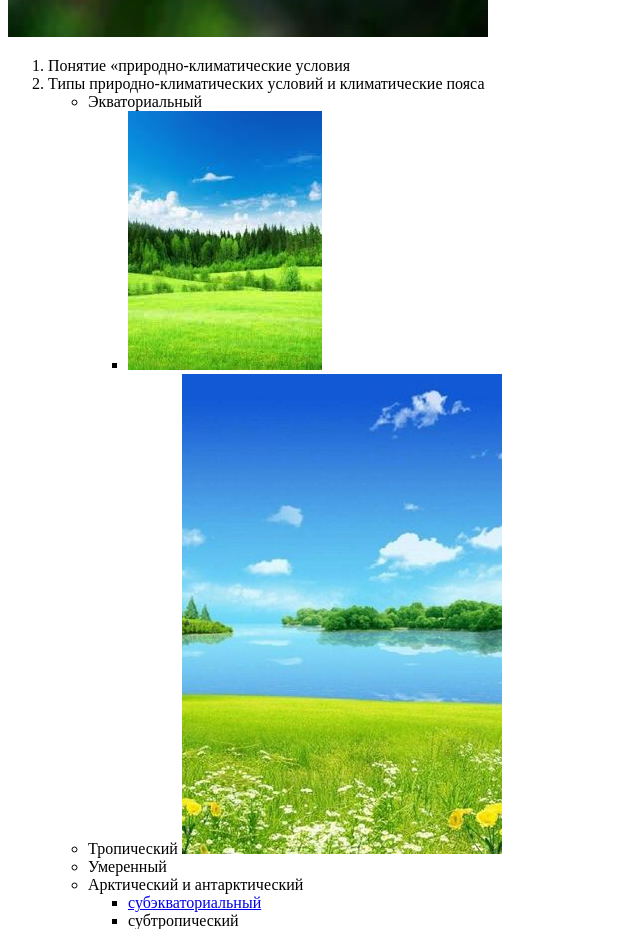
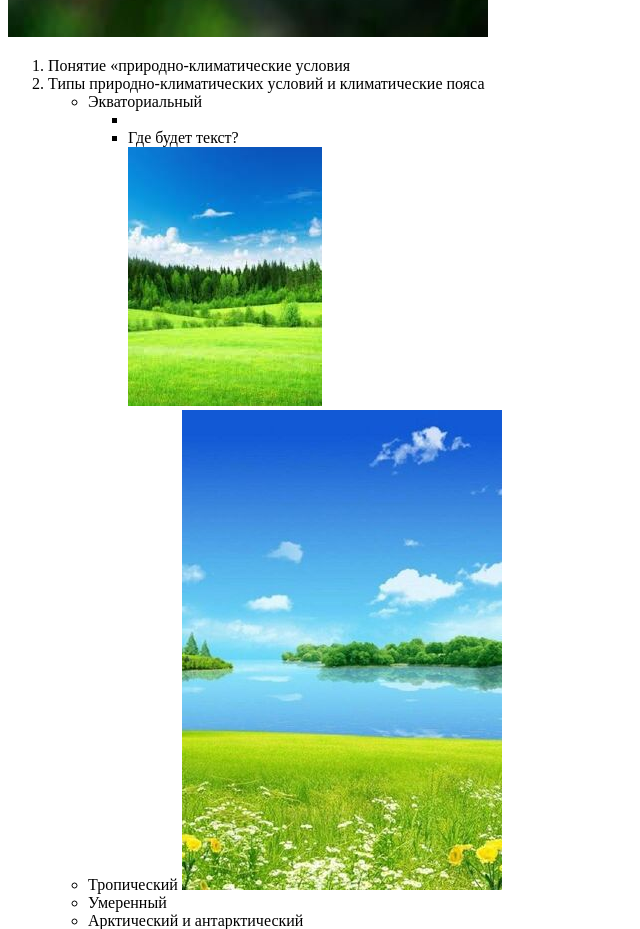
Before and after one commit to bayana9217/homeWork, a plain HTML site: page index.html in a window 1280 px wide. Shown: the part 1700-2629 px from the top of the page, without its empty margins (0-640 px from the left). Drawn offline with Linux system fonts and the light colour scheme.

Commit message:
experiment with li

```diff
--- a/index.html
+++ b/index.html
@@ -56,6 +56,7 @@
 						<li>Экваториальный
 							<ul>
 								<li>
+								<li>Где будет текст?</li>
 								<img src="img/img-7.jpg" alt="#" title="Природа">
 						</li>
 					</ul>
```
Lines whose indentation alone changed are shown as unchanged.
